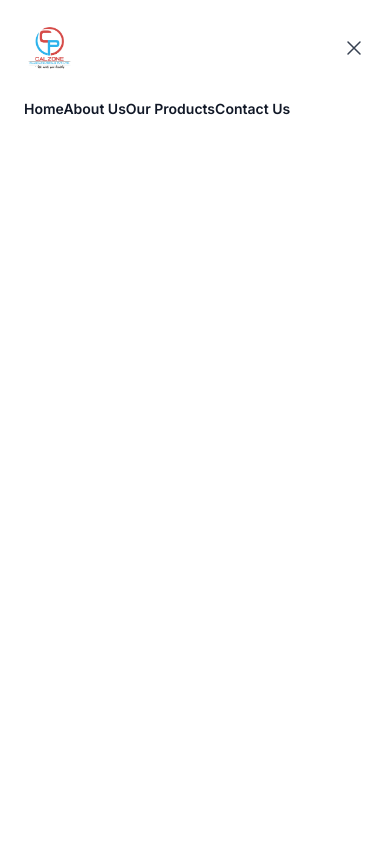
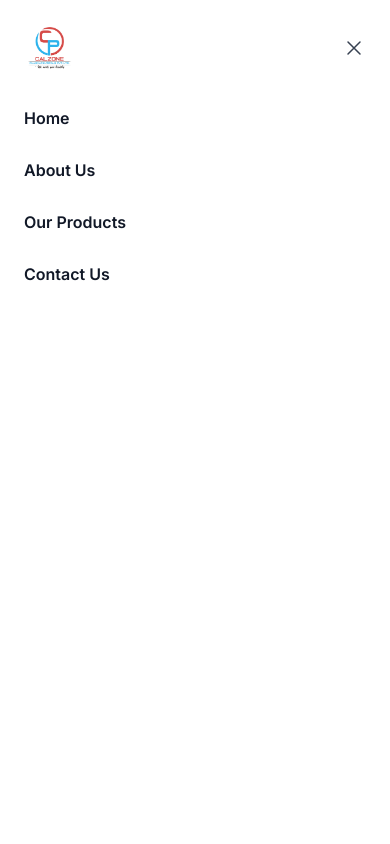
Before and after one commit to saketdev761/calzonepharma, a Next.js app: page / in a window 390 px wide. Both pictures are taken after a click on the button "Open main menu". Shown: the top 844 px of the page. Built offline with nearby package versions, Linux system fonts and the light colour scheme.

Commit message:
ui changes

```diff
--- a/src/app/components/Header.js
+++ b/src/app/components/Header.js
@@ -75,7 +75,7 @@
                   <Link
                     key={item.name}
                     href={item.href}
-                    className="text-sm font-semibold leading-6 text-gray-900"
+                    className="-mx-3 block rounded-lg px-3 py-2 text-base font-semibold leading-7 text-gray-900 hover:bg-gray-5"
                   >
                     {item.name}
                   </Link>
```
